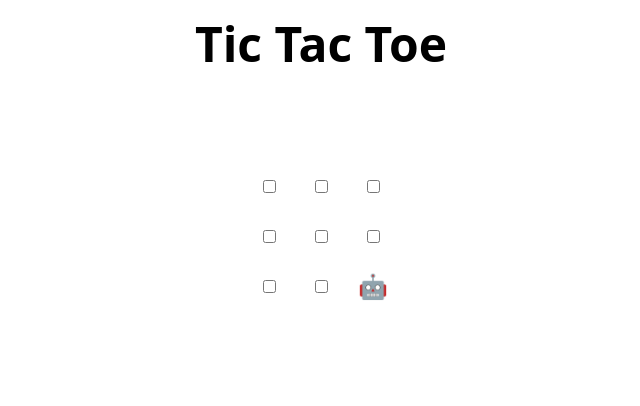
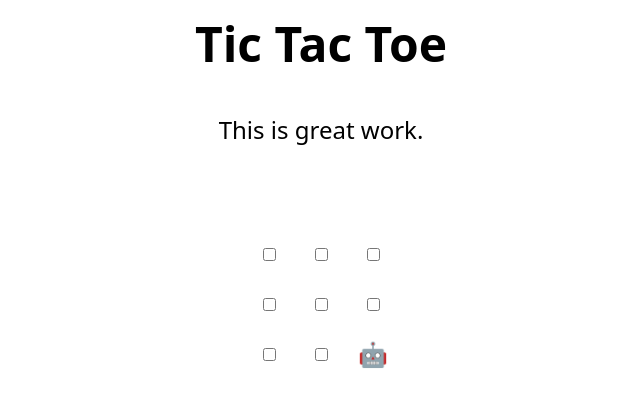
Before and after one commit to dannydvorsky/skills-review-pull-requests, a plain HTML site: page index.html in a window 1280 px wide. Shown: the whole page, without its empty margins (319-959 px from the left). Drawn offline with Linux system fonts and the light colour scheme.

Commit message:
Update index.html - Adding text for you.

```diff
--- a/index.html
+++ b/index.html
@@ -45,6 +45,7 @@
     <td><input type="checkbox" /></td>
     <td><input type="checkbox" /></td>
   </tr>
+This is great work.
 </table>
 
 <h2 hidden>Game over, refresh to play again 🧑‍💻 🤖!</h2>
```
